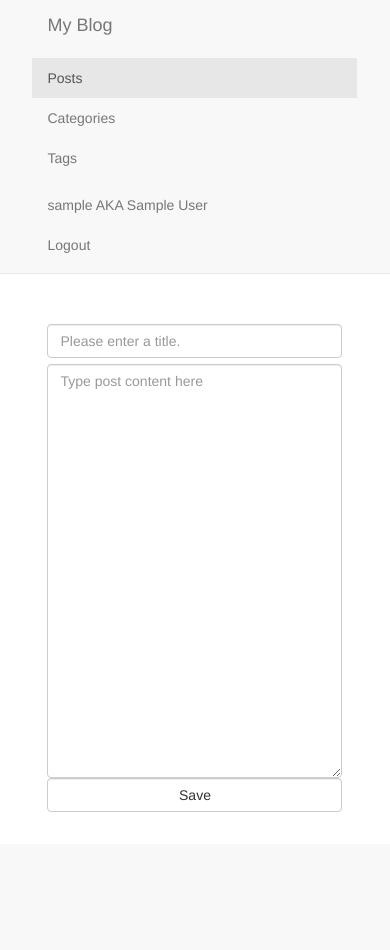
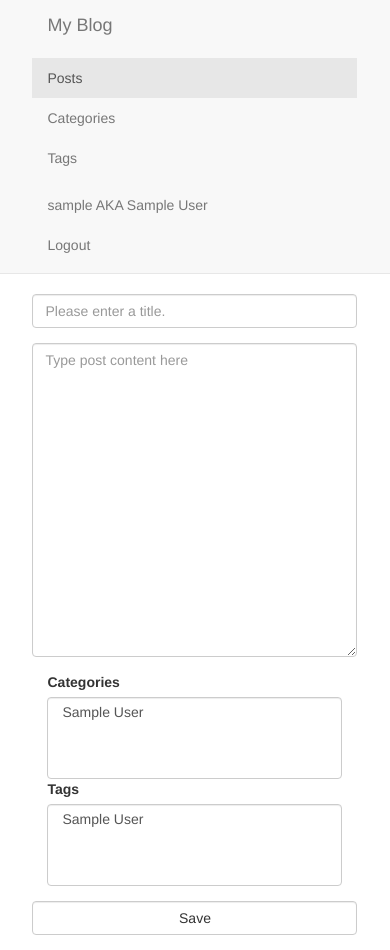
Before and after one commit to benhoyle/website, a Flask app: page /posts/add in a window 390 px wide. Before the commit the page ends 812 px from the top, so only its background shows below. Run offline with Flask 2, Linux system fonts and the light colour scheme; a user stored in the database is signed in; tables that the repository leaves empty hold one stand-in row (values such as "Sample post"); some libraries are stand-ins or nearby versions.

Commit message:
Tag and category editing

```diff
--- a/wordpress_converter/forms.py
+++ b/wordpress_converter/forms.py
@@ -1,11 +1,13 @@
 from flask_wtf import Form
-from wtforms import StringField, TextAreaField, SubmitField, TextField, PasswordField, BooleanField
+from wtforms import StringField, TextAreaField, SubmitField, TextField, \
+                        PasswordField, BooleanField, SelectMultipleField
 from wtforms.validators import DataRequired, Required, EqualTo, Email
 
 class PostForm(Form):
     """ Form for adding and editing a post. """
     display_title = StringField(label="Post Title", description="Please enter a title.", validators=[DataRequired()])
-
+    categories = SelectMultipleField("Categories")
+    tags = SelectMultipleField("Tags")
     content = TextAreaField(label="Post Text", description="Type post content here", validators=[DataRequired()])
 
     enter_button = SubmitField(label="Save")
--- a/wordpress_converter/models.py
+++ b/wordpress_converter/models.py
@@ -88,6 +88,11 @@ class Category(Base):
         #if category_id:
             #return db.session.query(post_category).join(Post, (Post.id == post_category.c.post_id)).filter(post_category.c.category_id == category_id).all()
 
+    @classmethod
+    def get_category_names(cls):
+        """ Return list of tuples (nicename, display_name) for existing tags. """
+        return [(c.nicename, c.display_name) for c in cls.query.order_by('display_name').all()]
+
 class Tag(Base):
     """ Model for blog tags. """
     __tablename__ = "tag"
@@ -100,6 +105,11 @@ class Tag(Base):
     def exists(nicename):
         """ Check if a tag with nicename already exists. """
         return Tag.query.filter(Tag.nicename == nicename).count() > 0
+
+    @classmethod
+    def get_tag_names(cls):
+        """ Return list of tuples (nicename, display_name) for existing tags. """
+        return [(tag.nicename, tag.display_name) for tag in cls.query.order_by('display_name').all()]
 
 class Author(Base):
     """ Model for blog authors. """
@@ -139,6 +149,7 @@ class Author(Base):
     def save_password(self, password):
         """ Store hashed password. """
         self.password = generate_password_hash(password)
+
 
 class Post(Base):
     """ Model for blog post. """
@@ -248,3 +259,11 @@ class Post(Base):
                 return self.content.splitlines()[0] + "..."
             except:
                 return None
+
+    def get_tag_nicenames(self):
+        """ Get nicenames of post tags. """
+        return [tag.nicename for tag in self.tags]
+
+    def get_category_nicenames(self):
+        """ Get nicenames of post tags. """
+        return [cat.nicename for cat in self.categories]
--- a/wordpress_converter/templates/add_edit.html
+++ b/wordpress_converter/templates/add_edit.html
@@ -3,38 +3,37 @@
 {% block content %}
 
 <div id="postpage" class="row">
-    <form method="post">
-        <div id="postcontainer" class="form-group col-xs-offset-1 col-lg-offset-2 col-xs-10 col-lg-8">
+    <form method="post" class="form-horizontal">
+        <div id="postcontainer" class="col-xs-offset-1 col-lg-offset-2 col-xs-10 col-lg-8">
             {{ form.csrf_token }}
-            <h2 id="title" class="text-center top-padding">
+            <div id="title" class="form-group text-center">
                 {{ form.display_title(class_="form-control col-xs-12", placeholder=form.display_title.description) }}
-            </h2>
-            <div class="text-center">
-            {% for error in form.display_title.errors %}
+                {% for error in form.display_title.errors %}
                 <span style="color: red;">[{{ error }}]</span>
-            {% endfor %}<br>
+                {% endfor %}<br>
             </div>
-            {#
-            <div id="categories" class="row top-padding">
-                {% for category in post.categories %}
-                <code class="category-margin"><a href={{url_for('category_postwall', category_nicename=category.nicename)}}>&lt;{{ category.display_name }}&gt;</a></code>
-                {% endfor %}
-            </div>
-            <div id="tags" class="row top-padding">
-                {% for tag in post.tags %}
-                <small class="category-margin"><a href={{url_for('tag_postwall', tag_nicename=tag.nicename)}}>&#35;{{ tag.display_name }}</a></small>
-                {% endfor %}
-            </div>
-            #}
-            <div id="post" class="top-padding ">
-                {{ form.content(class_="form-control col-xs-12", rows="20", placeholder=form.content.description) }}
+
+            <div id="post" class="form-group">
+                {{ form.content(class_="form-control col-xs-12", rows="15", placeholder=form.content.description) }}
                 <div class="text-center">
                 {% for error in form.content.errors %}
                 <span style="color: red;">[{{ error }}]</span>
                 {% endfor %}<br>
                 </div>
             </div>
+            <div class="form-group">
+                <div id="categories" class="col-xs-12 col-sm-6">
+                    {{ form.categories.label }}
+                    {{ form.categories(class_="form-control") }}
+                </div>
+                <div id="tags" class="col-xs-12 col-sm-6">
+                    {{ form.tags.label }}
+                    {{ form.tags(class_="form-control") }}
+                </div>
+            </div>
+            <div class="form-group">
             {{ form.enter_button(class_="btn btn-default btn-block form-control") }}
+            </div>
         </div>
     </form>
 </div>
--- a/wordpress_converter/webserver.py
+++ b/wordpress_converter/webserver.py
@@ -96,9 +96,20 @@ def edit_post(nicename):
     if not post:
         return redirect(url_for('show_posts'))
     form = PostForm(request.form, post)
+    form.categories.choices = Category.get_category_names()
+    form.tags.choices = Tag.get_tag_names()
+    if request.method == "GET":
+        # Preselect tags and categories
+        form.categories.process_data(post.get_category_nicenames())
+        form.tags.process_data(post.get_tag_nicenames())
     if form.validate_on_submit():
-        form.populate_obj(post)
+        post.display_title = form.display_title.data
+        post.content = form.content.data
         post.make_nicename()
+        for category in form.categories.data:
+            post.categorise_by_nicename(category)
+        for tag in form.tags.data:
+            post.tag_by_nicename(tag)
         db.session.add(post)
         db.session.commit()
         return redirect(url_for('post', nicename=post.nicename))
@@ -108,6 +119,8 @@ def edit_post(nicename):
 @login_required
 def add_post():
     form = PostForm()
+    form.categories.choices = Category.get_category_names()
+    form.tags.choices = Tag.get_tag_names()
     if form.validate_on_submit():
         post = Post()
         post.display_title = form.display_title.data
@@ -117,6 +130,10 @@ def add_post():
         date_published_month = post.date_published.month
         post.status = "publish"
         post.excerpt = ""
+        for category in form.categories.data:
+            post.categorise_by_nicename(category)
+        for tag in form.tags.data:
+            post.tag_by_nicename(tag)
         post.add_author_by_login(g.user.login)
         post.make_nicename()
         db.session.add(post)
```
Also changed, not shown: README.md.
